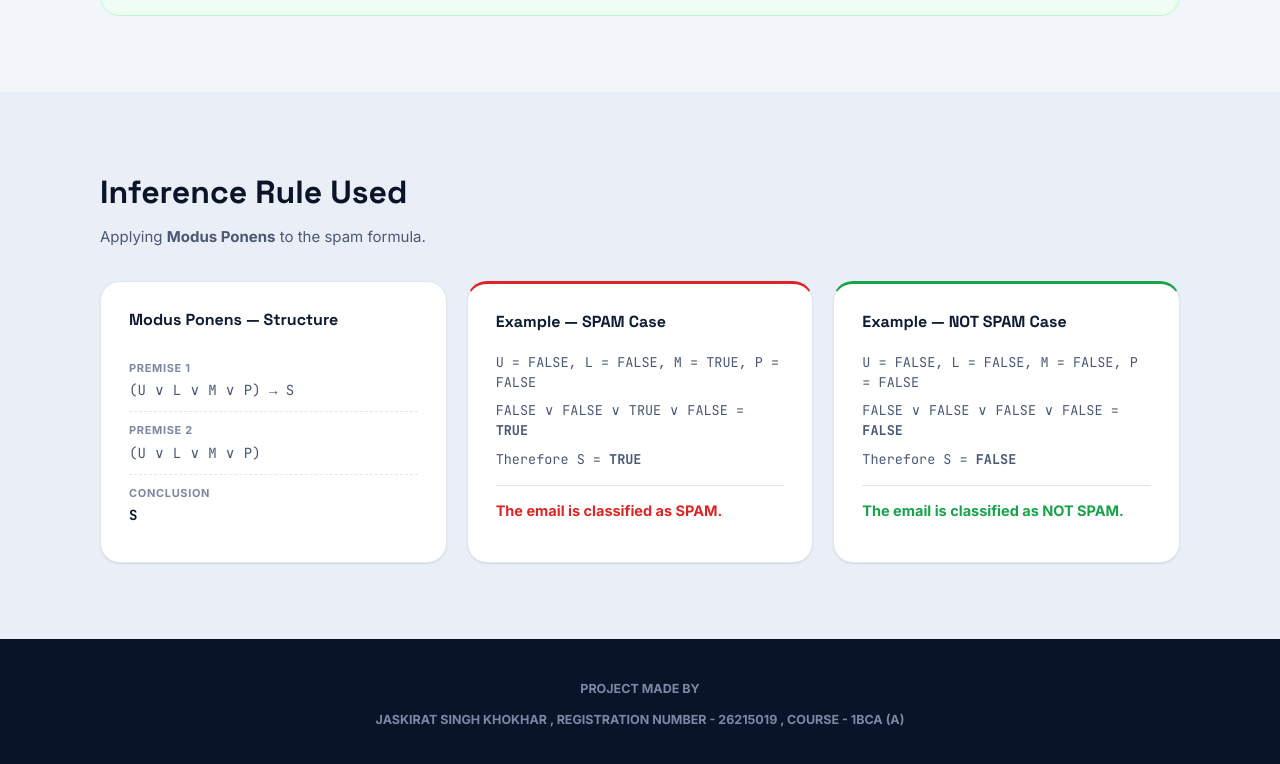
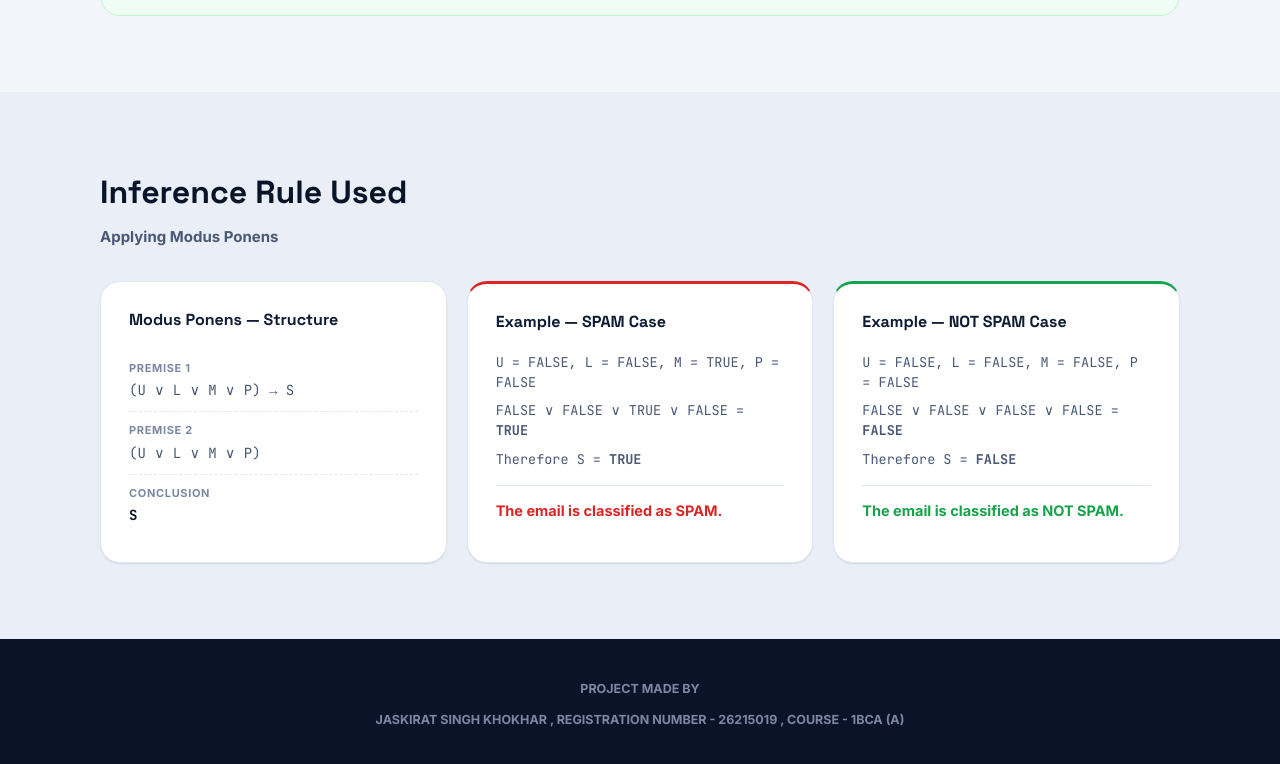
Before and after one commit to JassiPaaji07/SpamDetector, a plain HTML site: page index.html in a window 1280 px wide. Shown: the part 3100-3864 px from the top of the page. Drawn offline with Linux system fonts and the light colour scheme.

Commit message:
Update index.html

```diff
--- a/index.html
+++ b/index.html
@@ -207,7 +207,7 @@
 <section class="section section-alt" id="inference">
   <div class="section-inner">
     <h2 class="section-title">Inference Rule Used</h2>
-    <p class="section-sub">Applying <strong>Modus Ponens</strong> to the spam formula.</p>
+    <p class="section-sub"><strong>Applying Modus Ponens</strong></p>
 
     <div class="inference-grid">
       <div class="card inference-card">
```
